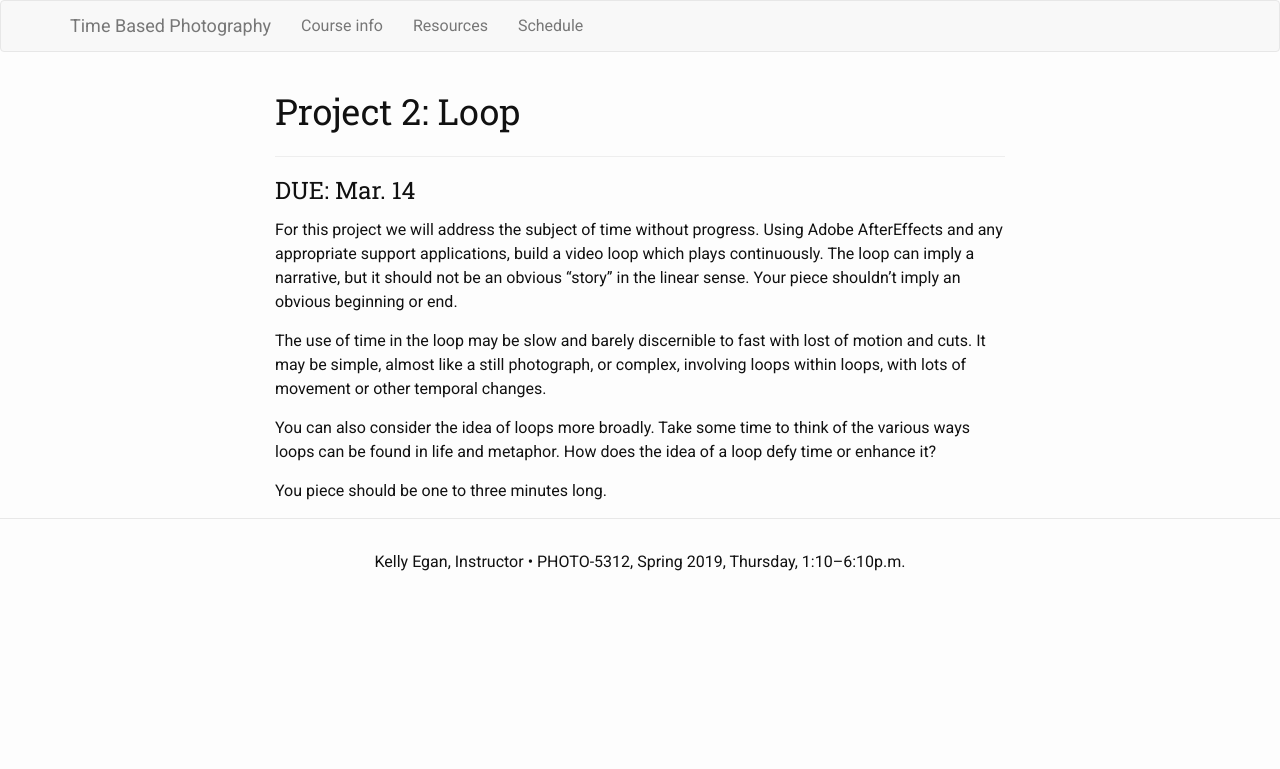
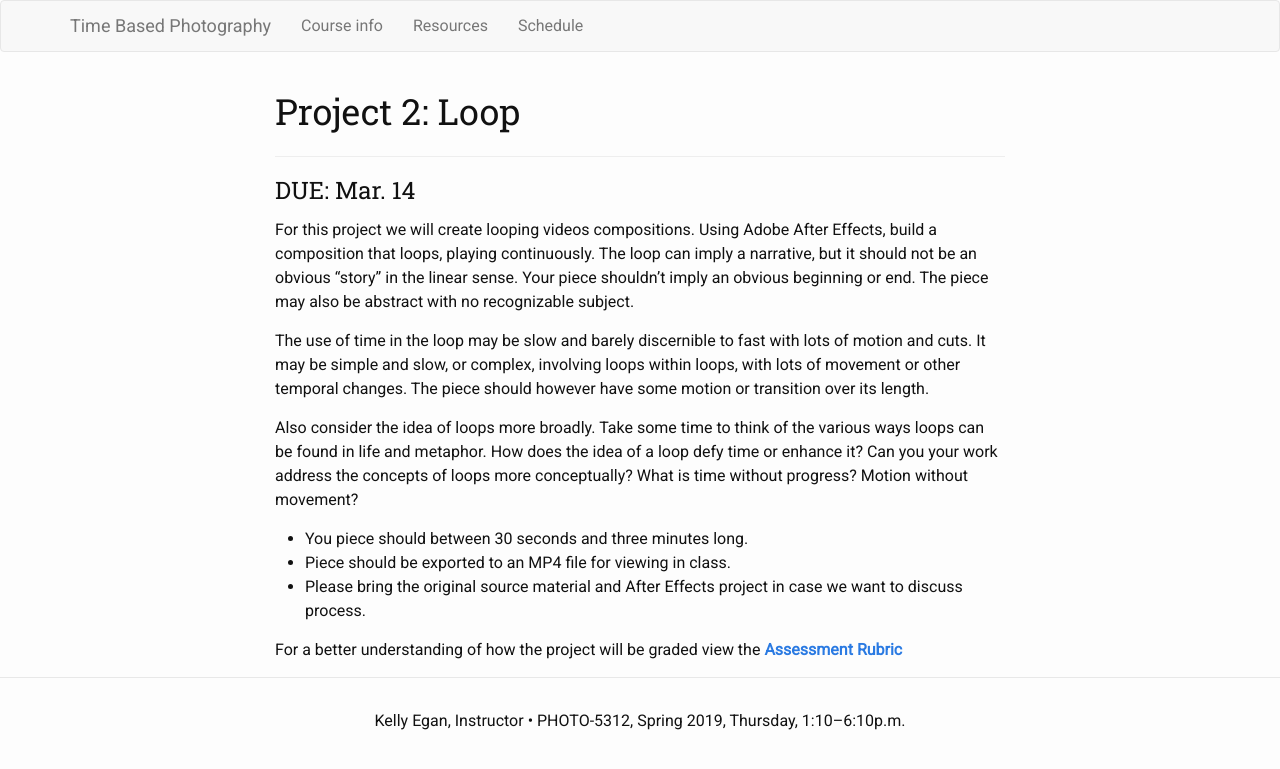
Before and after one commit to kellyegan/StillMoving, a Jekyll site: the page built from Assignments/Project-2.md, in a window 1280 px wide. Shown: the top 769 px of the page. Built offline with Jekyll 4.4.1, drawn with Linux system fonts in a browser that asks for light colours.

Commit message:
Update Project 2, add link to rubric, add to schedule

```diff
--- a/Assignments/Project-2.md
+++ b/Assignments/Project-2.md
@@ -6,10 +6,14 @@ categories: assignment
 
 ### DUE: Mar. 14
 
-For this project we will address the subject of time without progress.  Using Adobe AfterEffects and any appropriate support applications, build a video loop which plays continuously. The loop can imply a narrative, but it should not be an obvious “story” in the linear sense. Your piece shouldn't imply an obvious beginning or end.
+For this project we will create looping videos compositions. Using Adobe After Effects, build a composition that loops, playing continuously. The loop can imply a narrative, but it should not be an obvious “story” in the linear sense. Your piece shouldn't imply an obvious beginning or end. The piece may also be abstract with no recognizable subject.
 
-The use of time in the loop may be slow and barely discernible to fast with lost of motion and cuts. It may be simple, almost like a still photograph, or complex, involving loops within loops, with lots of movement or other temporal changes.
+The use of time in the loop may be slow and barely discernible to fast with lots of motion and cuts. It may be simple and slow, or complex, involving loops within loops, with lots of movement or other temporal changes. The piece should however have some motion or transition over its length.
 
-You can also consider the idea of loops more broadly. Take some time to think of the various ways loops can be found in life and metaphor. How does the idea of a loop defy time or enhance it?
+Also consider the idea of loops more broadly. Take some time to think of the various ways loops can be found in life and metaphor. How does the idea of a loop defy time or enhance it? Can you your work address the concepts of loops more conceptually? What is time without progress? Motion without movement?
 
-You piece should be one to three minutes long.
+* You piece should between 30 seconds and three minutes long.
+* Piece should be exported to an MP4 file for viewing in class.
+* Please bring the original source material and After Effects project in case we want to discuss process.
+
+For a better understanding of how the project will be graded view the **[Assessment Rubric](https://docs.google.com/spreadsheets/d/e/2PACX-1vT8C8yUyZ-ySz7FhvYyzpHMjkQFvfrcRSW2MdOazsHnKKWyYBPH9vzv6RC-9Daqa6p72Kbnt5Cl3NbO/pubhtml?gid=135897243&single=true)**
--- a/schedule.html
+++ b/schedule.html
@@ -87,8 +87,7 @@ permalink: /schedule/
 		</td>
 		<td class="due-cell">
 			<ul>
-				<li>Project 2: Loop</li>
-				<li>Exercise 4</li>
+				<li><a href="../Assignments/Project-2.html">Project 2: Loop</a></li>
 			</ul>
 		</td>
 	</tr>
```
